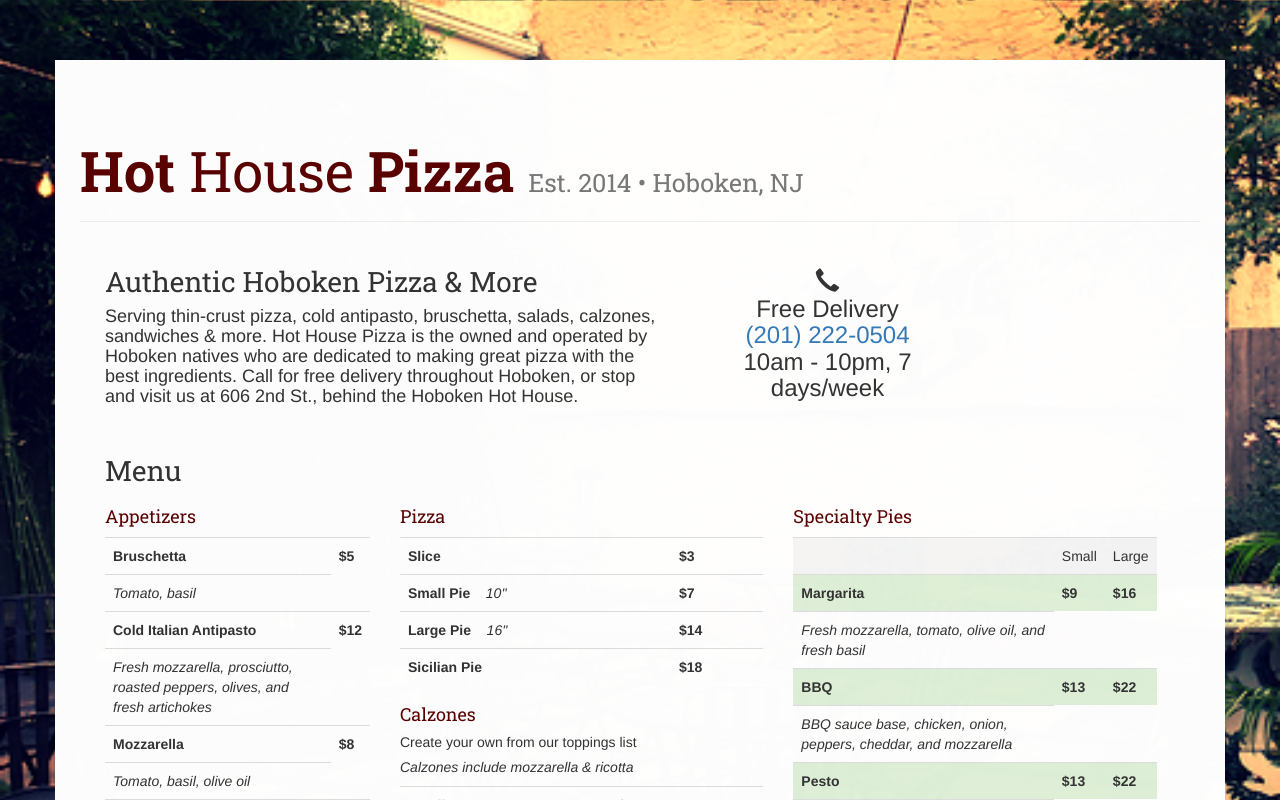
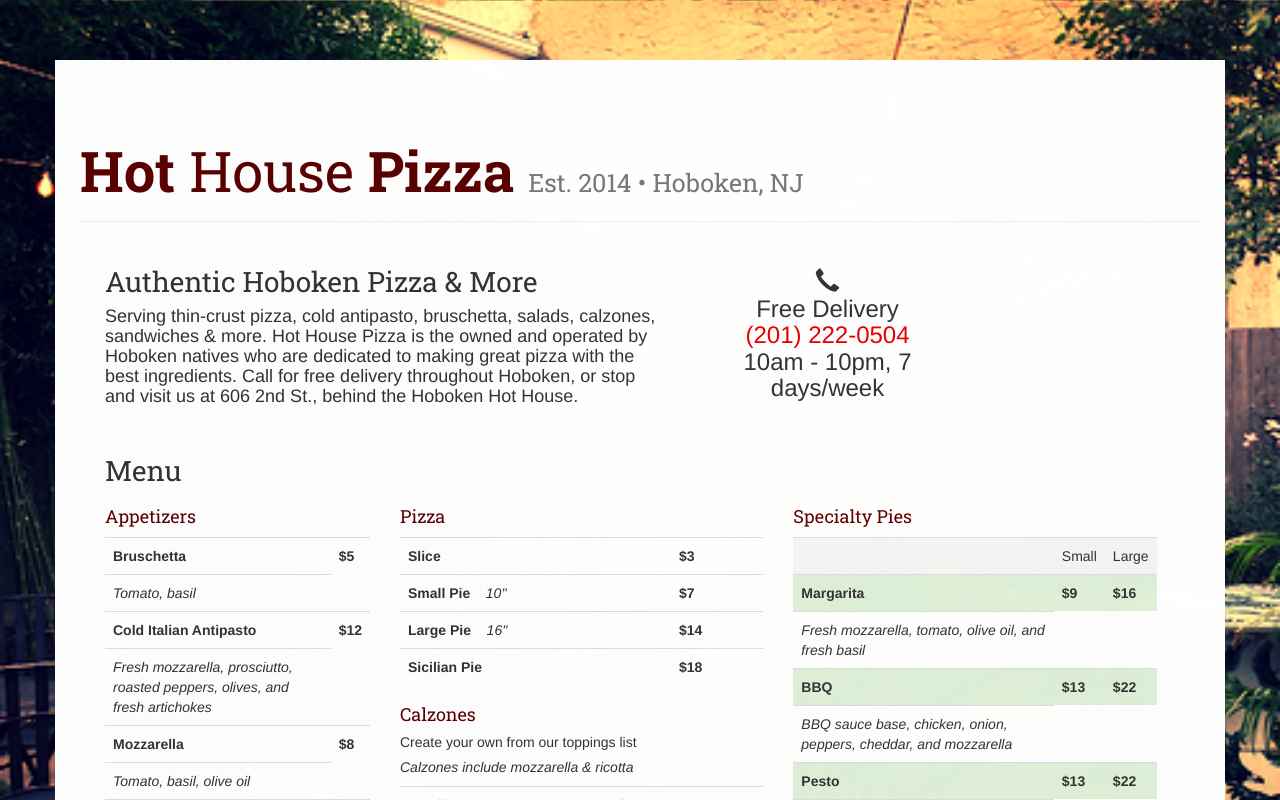
Before and after one commit to stvswn/hothouse, a website: page index.html in a window 1280 px wide. Shown: the top 800 px of the page. Drawn offline with nearby package versions, Linux system fonts and the light colour scheme.

Commit message:
changed link color

```diff
--- a/index.html
+++ b/index.html
@@ -76,6 +76,10 @@ address {
 	font-family: "Roboto Slab";
 }
 
+#numberlink {
+	color: #E60000;
+}
+
 .call {
 	vertical-align: top;
 }
@@ -108,7 +112,7 @@ address {
 
 					<h3 align="center"><span class="glyphicon glyphicon-earphone" aria-hidden="true"></span><br>
 					Free Delivery<br>
-					 <a href:"tel:+12012220504">(201) 222-0504</a><br>
+					 <a href="tel:+12012220504" id="numberlink">(201) 222-0504</a><br>
 					10am - 10pm, 7 days/week</h3>
 
 			</div>
```
